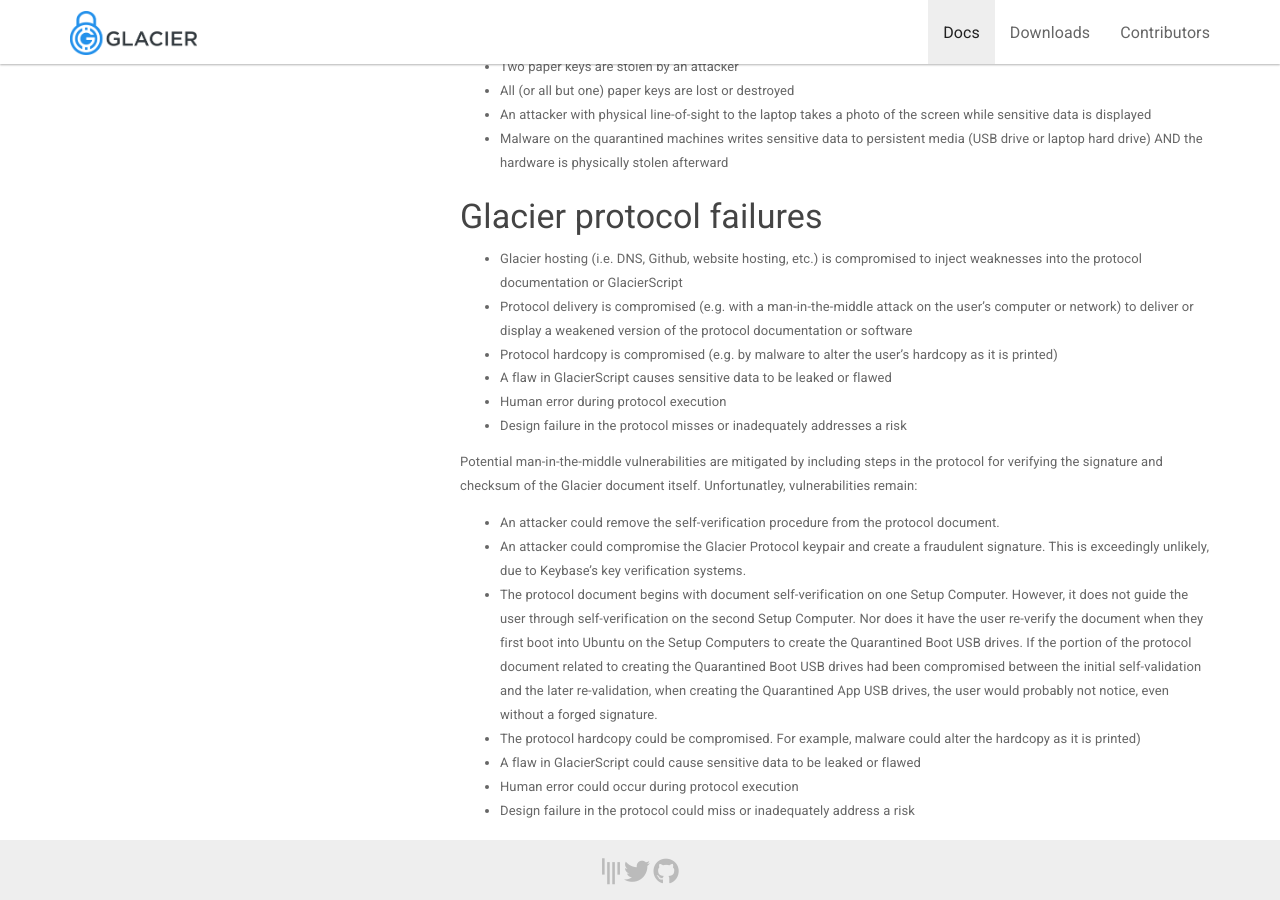
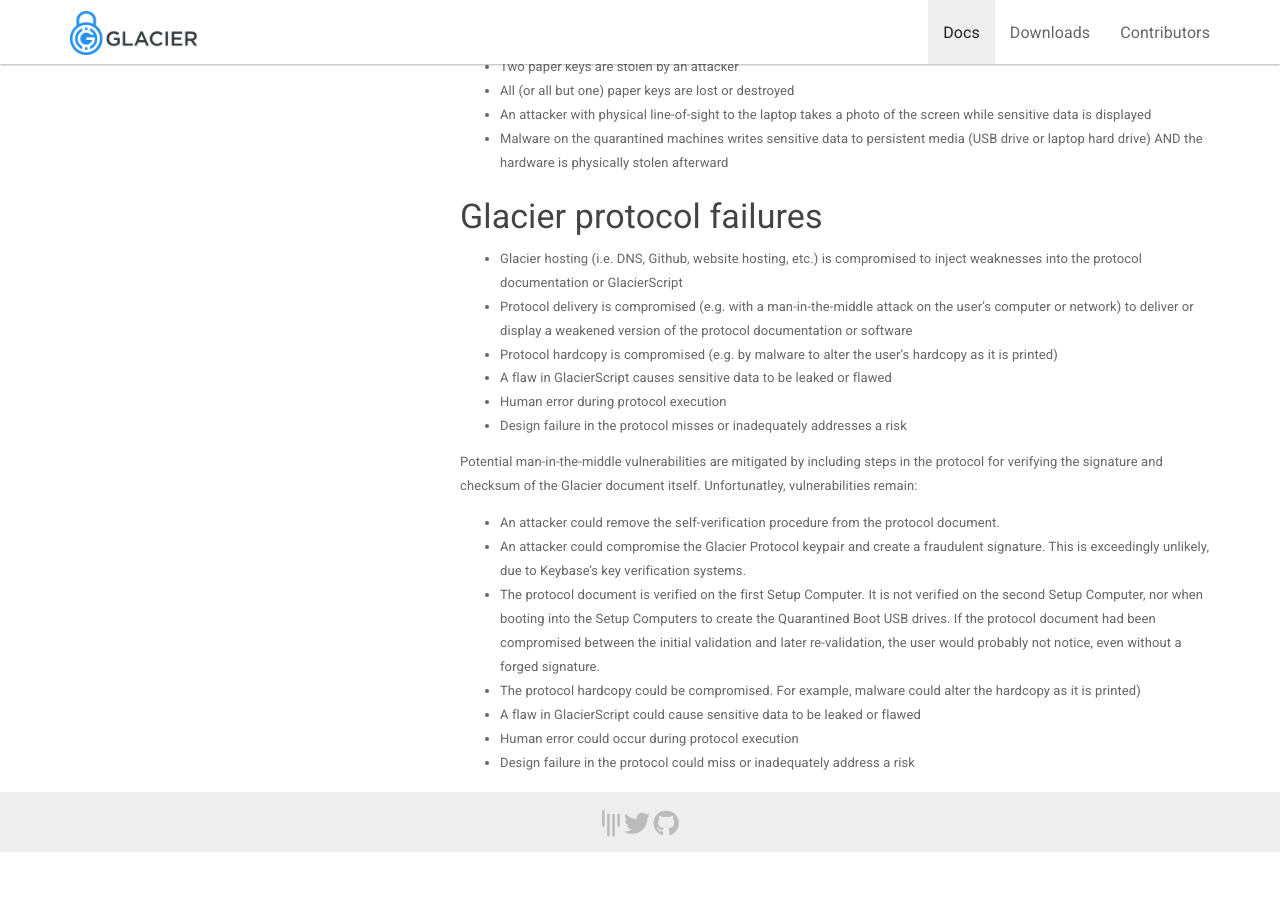
Before and after one commit to GlacierProtocol/glacierprotocol.github.io, a Jekyll site: the page built from _docs/protocol-vulnerabilities/attack-surface.md, in a window 1280 px wide and 900 px high, scrolled down 2199 px. Built offline with Jekyll 4.4.1, drawn with Linux system fonts in a browser that asks for light colours; nearby versions of some CDN libraries; after the commit the page ends 3051 px from its top, so only the background shows below that.

Commit message:
Complex point rewritten to simplify

```diff
--- a/_docs/protocol-vulnerabilities/attack-surface.md
+++ b/_docs/protocol-vulnerabilities/attack-surface.md
@@ -129,14 +129,11 @@
 * An attacker could remove the self-verification procedure from the protocol document.
 * An attacker could compromise the Glacier Protocol keypair and create a fraudulent
 signature. This is exceedingly unlikely, due to Keybase's key verification systems.
-* The protocol document begins with document self-verification on one Setup
-Computer. However, it does not guide the user through self-verification on the second
-Setup Computer. Nor does it have the user re-verify the document when they first boot
-into Ubuntu on the Setup Computers to create the Quarantined Boot USB drives. If the
-portion of the protocol document related to creating the Quarantined Boot USB drives had been
-compromised between the initial self-validation and the later re-validation, when
-creating the Quarantined App USB drives, the user would probably not notice, even without
-a forged signature.
+* The protocol document is verified on the first Setup Computer. It is not
+verified on the second Setup Computer, nor when booting into the Setup Computers
+to create the Quarantined Boot USB drives. If the protocol document had been
+compromised between the initial validation and later re-validation, the user would
+probably not notice, even without a forged signature.
 * The protocol hardcopy could be compromised. For example, malware could alter the
 hardcopy as it is printed)
 * A flaw in GlacierScript could cause sensitive data to be leaked or flawed
```
